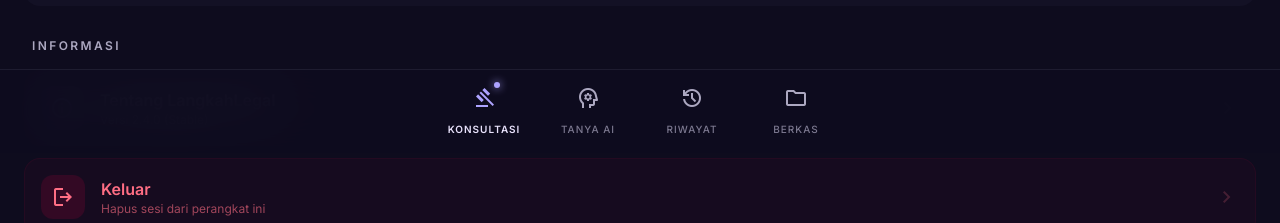
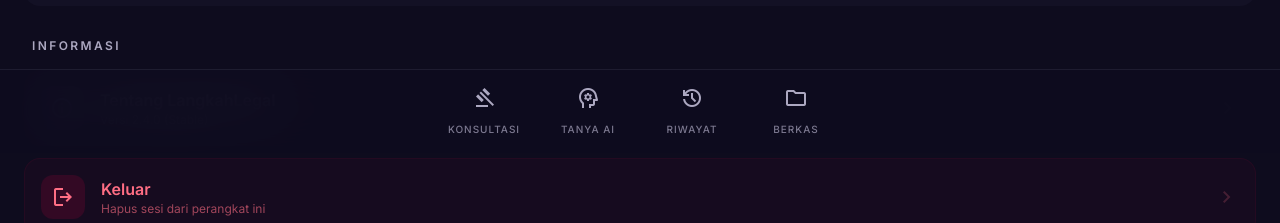
Before and after one commit to LangkahLegal/LangkahLegal, a Next.js app in the folder frontend/: page /setting in a window 1280 px wide. Shown: the part 647-870 px from the top of the page. Built offline with nearby package versions, Linux system fonts and the light colour scheme.

Commit message:
refactor: BottomNavbar

```diff
--- a/frontend/src/components/layout/BottomNav.js
+++ b/frontend/src/components/layout/BottomNav.js
@@ -1,55 +1,76 @@
+"use client";
+
 import { MaterialIcon } from "@/components/ui";
+import { usePathname } from "next/navigation"; // Import hook untuk deteksi URL
+import Link from "next/link"; // Gunakan Link agar navigasi cepat
 
 const CLIENT_NAV = [
-  { label: "Konsultasi", icon: "gavel", active: true, path: "/dashboard" },
-  { label: "Tanya AI", icon: "psychology", active: false, path: "/dashboard/ai" },
-  { label: "Riwayat", icon: "history", active: false, path: "/dashboard/history" },
-  { label: "Berkas", icon: "folder", active: false, path: "/dashboard/documents" },
+  { label: "Konsultasi", icon: "gavel", path: "/konsultasi" },
+  { label: "Tanya AI", icon: "psychology", path: "/dashboard/client/ai" },
+  { label: "Riwayat", icon: "history", path: "/dashboard/client/history" },
+  { label: "Berkas", icon: "folder", path: "/dashboard/client/documents" },
 ];
 
 const CONSULTANT_NAV = [
-  { label: "Klien", icon: "group", active: false, path: "/consultant/clients" },
-  { label: "Tanya AI", icon: "psychology", active: false, path: "/consultant/ai" },
-  { label: "Riwayat", icon: "history", active: false, path: "/consultant/history" },
-  { label: "Jadwal", icon: "calendar_today", active: false, path: "/consultant/schedule" },
+  { label: "Klien", icon: "group", path: "/dashboard/consultant/clients" },
+  { label: "Tanya AI", icon: "psychology", path: "/dashboard/consultant/ai" },
+  { label: "Riwayat", icon: "history", path: "/dashboard/consultant/history" },
+  {
+    label: "Jadwal",
+    icon: "calendar_today",
+    path: "/dashboard/consultant/schedule",
+  },
 ];
 
-export default function BottomNav({ role = "client", items }) {
-  const navItems = items ?? (role === "konsultan" ? CONSULTANT_NAV : CLIENT_NAV);
+export default function BottomNav({ role = "client" }) {
+  const pathname = usePathname(); // Ambil URL saat ini
+  const navItems = role === "konsultan" ? CONSULTANT_NAV : CLIENT_NAV;
 
   return (
     <footer className="fixed bottom-0 left-0 right-0 bg-[#0e0c1e]/90 border-t border-[#48455a]/30 z-50 backdrop-blur-xl">
       <div className="max-w-md mx-auto flex items-center justify-around w-full px-4 py-4">
-        {navItems.map((item, idx) => (
-          <button
+        {navItems.map((item, idx) => {
+          // LOGIKA FIX: Item aktif HANYA jika pathname sama persis dengan path item
+          // Jika kamu berada di /dashboard/client, maka tidak ada item yang aktif (Idle)
+          const isActive = pathname === item.path;
+
+          return (
+            <Link
               key={idx}
+              href={item.path}
               className={`flex flex-col items-center gap-1.5 transition-all duration-300 group w-16 ${
-              item.active ? "text-[#e8e2fc]" : "text-[#aca8c1] hover:text-[#e8e2fc]"
+                isActive
+                  ? "text-[#e8e2fc]"
+                  : "text-[#aca8c1] hover:text-[#e8e2fc]"
               }`}
             >
               <div className="relative">
                 <MaterialIcon
                   name={item.icon}
                   className={`text-2xl transition-transform duration-300 group-hover:scale-110 ${
-                  item.active ? "text-[#ada3ff]" : ""
+                    isActive ? "text-[#ada3ff]" : ""
                   }`}
-                style={item.active ? { fontVariationSettings: "'FILL' 1" } : {}}
+                  style={isActive ? { fontVariationSettings: "'FILL' 1" } : {}}
                 />
-              {item.active && (
+
+                {/* Indikator Titik Aktif */}
+                {isActive && (
                   <div className="absolute -top-1 -right-1 w-1.5 h-1.5 bg-[#ada3ff] rounded-full shadow-[0_0_8px_#ada3ff]" />
                 )}
               </div>
+
               <span
                 className={`text-[10px] uppercase tracking-widest transition-all ${
-                item.active
+                  isActive
                     ? "font-bold opacity-100"
                     : "font-medium opacity-70 group-hover:opacity-100"
                 }`}
               >
                 {item.label}
               </span>
-          </button>
-        ))}
+            </Link>
+          );
+        })}
       </div>
     </footer>
   );
```
Lines whose indentation alone changed are shown as unchanged.
